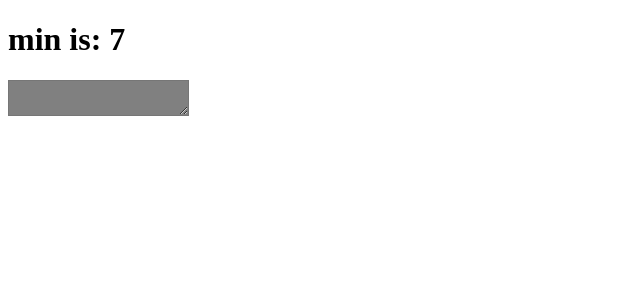
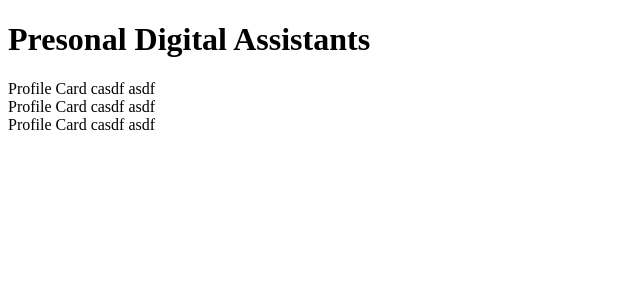
Before and after one commit to mosioc/tslate, a React (Create React App) app: page / in a window 1280 px wide. Shown: the top 300 px of the page, without its empty margins (0-640 px from the left). Built offline with nearby package versions, Linux system fonts and the light colour scheme.

Commit message:
first commit after wu

```diff
--- a/src/App.js
+++ b/src/App.js
@@ -1,16 +1,15 @@
+import ProfileCard from "./ProfileCard";
+
 function App() {
     let myId = "this is waht we meant";
     let min = 7;
 
     return (
-        <div className="wrapper">
-            <h1>min is: {min}</h1>
-            <textarea
-                readOnly={false}
-                maxLength={min}
-                spellCheck
-                style={{ backgroundColor: 'gray', color: 'blue' }}
-            />
+        <div>
+            <h1>Presonal Digital Assistants</h1>
+            <ProfileCard />
+            <ProfileCard />
+            <ProfileCard />
         </div>)
 }
 
--- /dev/null
+++ b/src/ProfileCard.js
@@ -0,0 +1,5 @@
+function ProfileCard() {
+    return <div>Profile Card casdf asdf</div>;
+}
+
+export default ProfileCard;
```
Also changed, not shown: src/index.js (line endings or trailing spaces).
